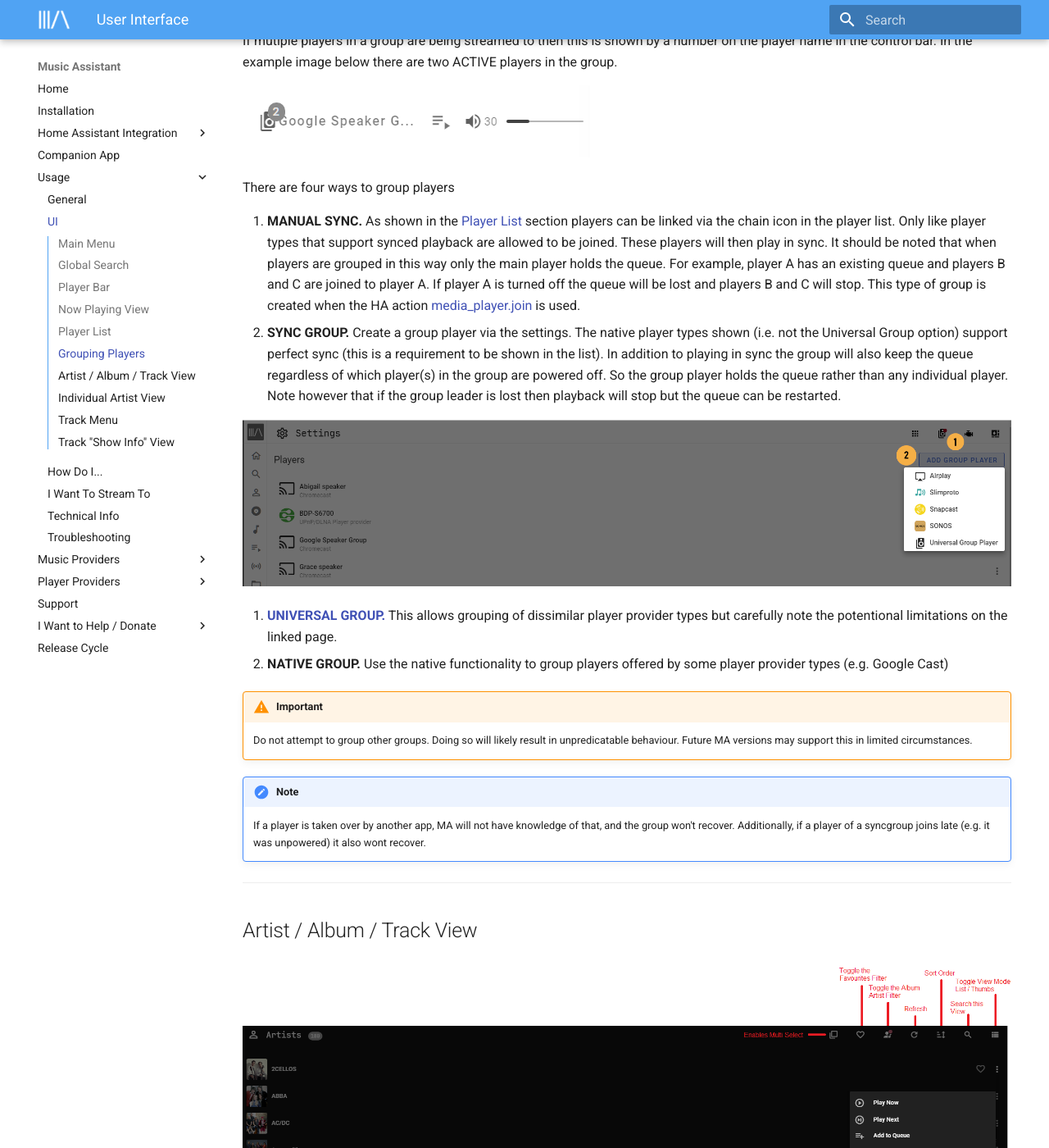
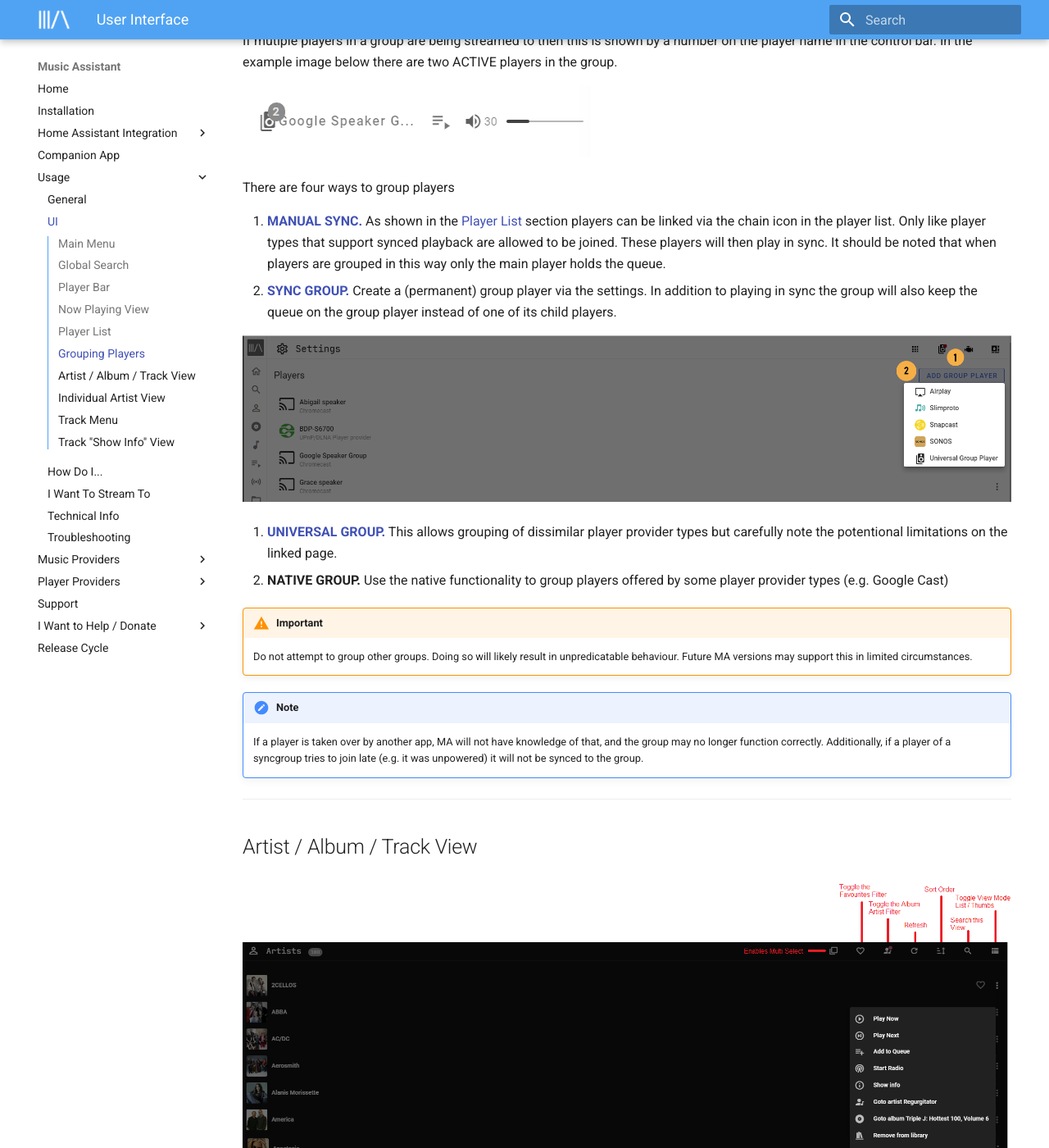
Before and after one commit to pwbriggs/music-assistant.github.io, an MkDocs documentation site: the page built from docs/ui.md, in a window 1280 px wide and 1400 px high, scrolled down 3972 px. Shown: the whole window at 82% size. Built offline with MkDocs 1.6.1 and Material for MkDocs 9.7.7, drawn with Linux system fonts in a browser that asks for light colours.

Commit message:
Review Changes

```diff
--- a/docs/ui.md
+++ b/docs/ui.md
@@ -60,8 +60,8 @@ If mutiple players in a group are being streamed to then this is shown by a numb
 
 There are four ways to group players
 
-1.    **MANUAL SYNC.** As shown in the [Player List](#player-list) section players can be linked via the chain icon in the player list. Only like player types that support synced playback are allowed to be joined. These players will then play in sync. It should be noted that when players are grouped in this way only the main player holds the queue. For example, player A has an existing queue and players B and C are joined to player A. If player A is turned off the queue will be lost and players B and C will stop. This type of group is created when the HA action [media_player.join](https://www.home-assistant.io/integrations/media_player/#action-media_playerjoin) is used.
-2.    **SYNC GROUP.** Create a group player via the settings. The native player types shown (i.e. not the Universal Group option) support perfect sync (this is a requirement to be shown in the list). In addition to playing in sync the group will also keep the queue regardless of which player(s) in the group are powered off. So the group player holds the queue rather than any individual player. Note however that if the group leader is lost then playback will stop but the queue can be restarted.
+1.    **[MANUAL SYNC.](faq/groups.md)** As shown in the [Player List](#player-list) section players can be linked via the chain icon in the player list. Only like player types that support synced playback are allowed to be joined. These players will then play in sync. It should be noted that when players are grouped in this way only the main player holds the queue.
+2.    **[SYNC GROUP.](faq/groups.md)** Create a (permanent) group player via the settings. In addition to playing in sync the group will also keep the queue on the group player instead of one of its child players.
 
   ![image](assets/screenshots/syncgroup.png)
 
@@ -72,7 +72,7 @@ There are four ways to group players
     Do not attempt to group other groups. Doing so will likely result in unpredicatable behaviour. Future MA versions may support this in limited circumstances.
 
 !!! note "Note"
-    If a player is taken over by another app, MA will not have knowledge of that, and the group won't recover. Additionally, if a player of a syncgroup joins late (e.g. it was unpowered) it also wont recover.
+    If a player is taken over by another app, MA will not have knowledge of that, and the group may no longer function correctly. Additionally, if a player of a syncgroup tries to join late (e.g. it was unpowered) it will not be synced to the group.
 
 ***************************************************************
 
```
